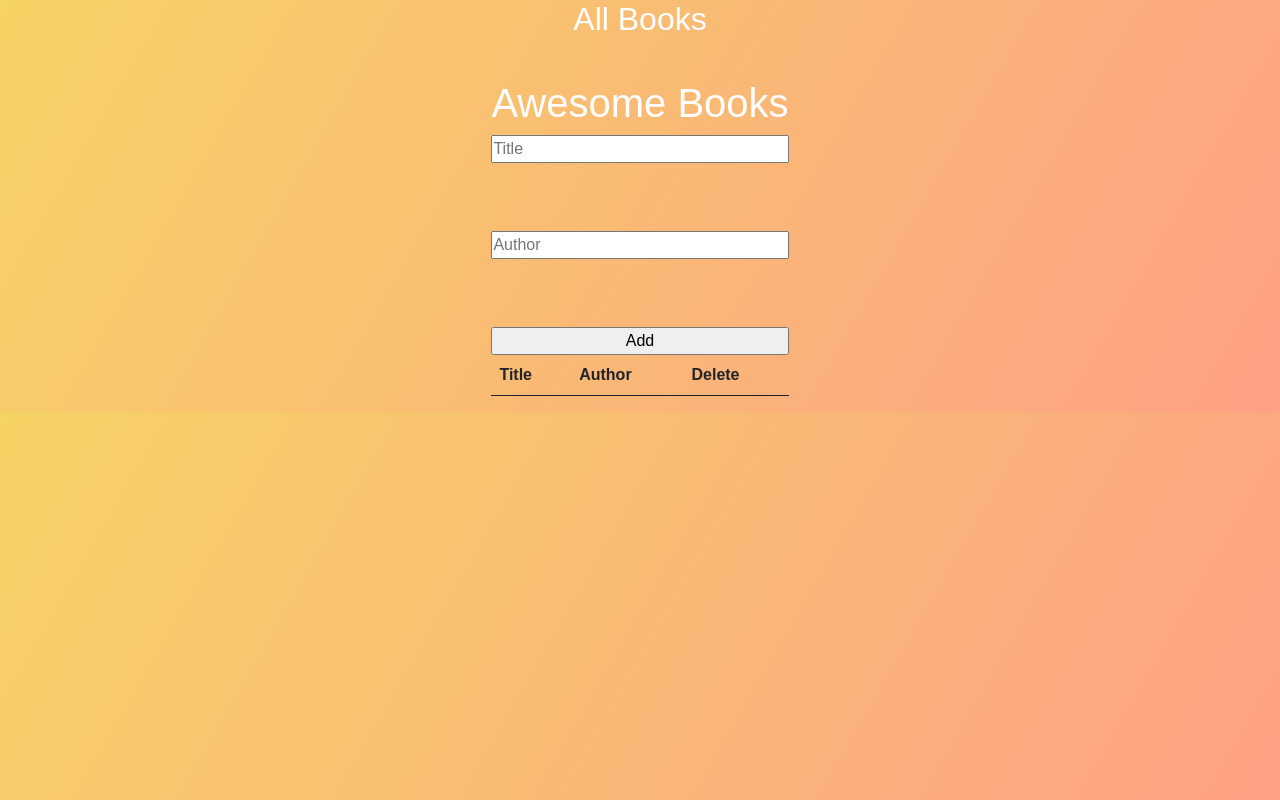
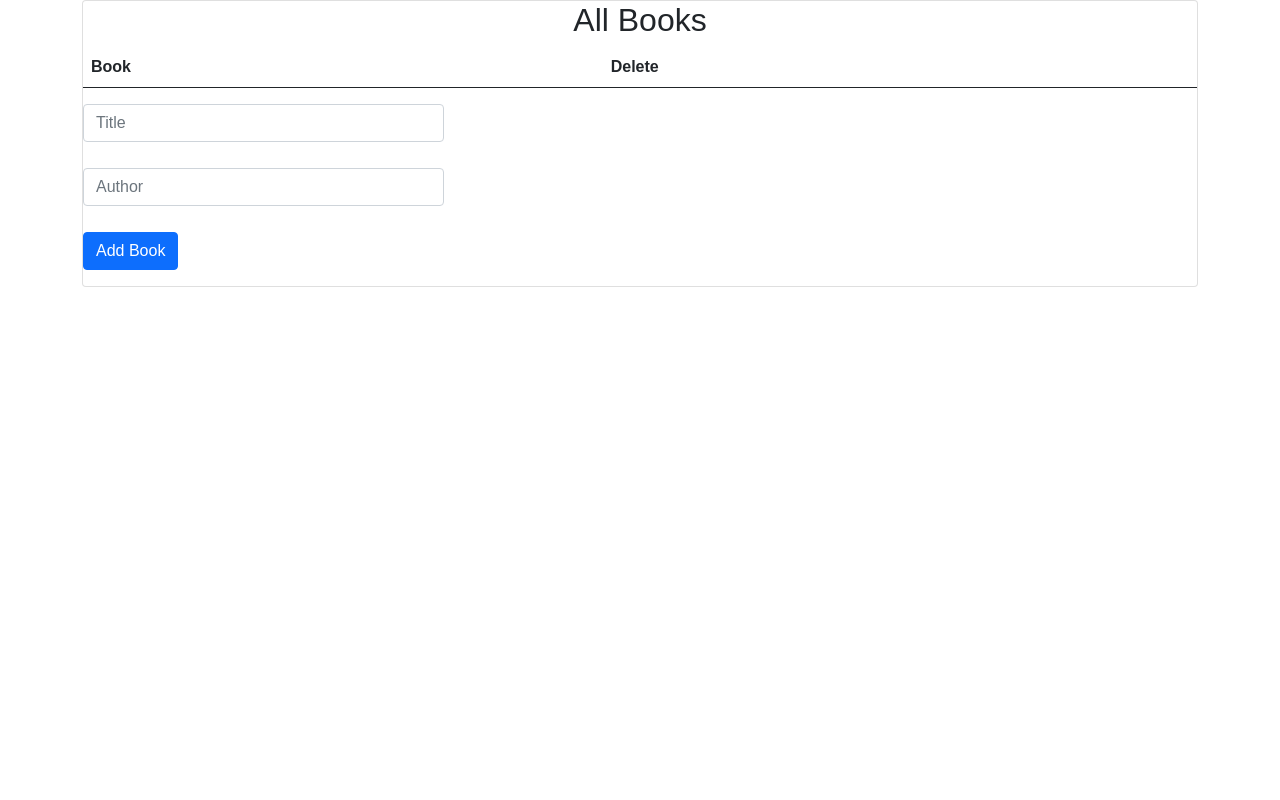
Before and after one commit to TekyRey/Awesome-Books, a plain HTML site: page index.html in a window 1280 px wide. Drawn offline with nearby package versions, Linux system fonts and the light colour scheme.

Commit message:
add styling

```diff
--- a/index.html
+++ b/index.html
@@ -11,36 +11,42 @@
 </head>
 
     <main>
-        <section class="container">
-        <h1 class="pageTitle">All Books</h1>
-        <div id="books-list">
+        <div class="container-lg ">
+            <div class="card">
+        <h1 class="pageTitle text-center">All Books</h1>
 
-        </div>
-
-        <hr class="hr">
-
-        <div class="formSection">
-            <h1>Awesome Books</h1>
-            <form id=book-form>
-                <input type="text" placeholder="Title" id="title"  class="bookname">
-                <br><br>
-                <input type="text" placeholder="Author" id="author" class="authorname">
-                <br><br>
-                <input type="submit" value="Add" id="submit" class="submitbtn">
-            </form>
-            <table class="table">
+                <table class="table table-stripped table-hover">
                 <thead>
                     <tr>
-                        <th scope="col">Title</th>
-                        <th scope="col">Author</th>
+                        <th scope="col">Book</th>
                         <th scope="col">Delete</th>
                     </tr>
                 <tbody id="book-list">
 
                 </tbody>
             </table>
-       </div>
-    </section>
+<div class="formSection">
+
+            <form class="row g-3 " id="book-form">
+
+  <div class="col-sm-4">
+    <label for="title" class="visually-hidden">Title</label>
+    <input type="text" class="form-control" id="title" placeholder="Title" required>
+  </div>
+  <div class="col-sm-4">
+    <label for="author" class="visually-hidden">Author</label>
+    <input type="text" class="form-control" id="author" placeholder="Author" required>
+  </div>
+  <div class="">
+    <button type="submit" id="submit" class="btn btn-primary mb-3">Add Book</button>
+  </div>
+</form>
+</div>
+
+
+            </div>
+        </div>
+
 
     </main>
     <!-- <script src="./scripts/index.js"></script> -->
--- a/scripts/class.js
+++ b/scripts/class.js
@@ -1,16 +1,16 @@
-const bookForm = document.querySelector("#book-form");
-const bookTitle = document.querySelector("#title");
-const bookAuthor = document.querySelector("#author");
-const booksList = document.querySelector("#book-list");
+const bookForm = document.querySelector('#book-form');
+const bookTitle = document.querySelector('#title');
+const bookAuthor = document.querySelector('#author');
+const booksList = document.querySelector('#book-list');
 
 //create a class book with add remove add display methods
   class Store {
     static getBooks() {
       let books;
-      if (localStorage.getItem("books") === null) {
+      if (localStorage.getItem('books') === null) {
         books = [];
       } else {
-        books = JSON.parse(localStorage.getItem("books"));
+        books = JSON.parse(localStorage.getItem('books'));
       }
 
       return books;
@@ -19,7 +19,7 @@ const booksList = document.querySelector("#book-list");
     static addBook(book) {
       const books = Store.getBooks();
       books.push(book);
-      localStorage.setItem("books", JSON.stringify(books));
+      localStorage.setItem('books', JSON.stringify(books));
     }
 
     static removeBook(title) {
@@ -33,6 +33,7 @@ const booksList = document.querySelector("#book-list");
 
       localStorage.setItem("books", JSON.stringify(books));
     }
+
   }
 
 
@@ -43,15 +44,14 @@ class Book {
   }
   add() {
     const bookObj = { allbook: [] };
-    if (JSON.parse(localStorage.getItem("books")) == null) {
+    if (JSON.parse(localStorage.getItem('books')) == null) {
       localStorage.setItem("books", JSON.stringify(bookObj));
     }
 
-    const obj = JSON.parse(localStorage.getItem("books"));
+    const obj = JSON.parse(localStorage.getItem('books'));
     //set obj to empty
     obj.allbook = [];
     //push new book to obj
-
 
     if (this.title.value !== "" && this.author.value !== "") {
       obj.allbook.push({
@@ -59,7 +59,7 @@ class Book {
         author: this.author,
       });
     }
-    localStorage.setItem("books", JSON.stringify(obj));
+    localStorage.setItem('books', JSON.stringify(obj));
   }
   static removeBook(title) {
     const books = Store.getBooks();
@@ -76,10 +76,9 @@ class Book {
     const obj = JSON.parse(localStorage.getItem("books"));
     obj.allbook.forEach((item, index) => {
       booksList.innerHTML += `
-            <td>${item.title}</td>
-        <td>${item.author}</td>
+            <td>${'"'}${item.title}${'"'}${" "}${"By"}${" "}${item.author}</td>
         <td><a href="#" class="btn btn-danger btn-sm delete">Remove</a></td>
-            <hr>`;
+            `;
     });
   }
 
@@ -88,38 +87,27 @@ class Book {
       el.parentElement.parentElement.remove();
     }
   }
+
 }
 //add event listener to the form
-bookForm.addEventListener("submit", (e) => {
+bookForm.addEventListener('submit', (e) => {
     e.preventDefault();
     const newBook = new Book(bookTitle.value, bookAuthor.value);
+    if(bookTitle.value !== "" && bookAuthor.value !== "") {
     newBook.add();
     author.value = ""
     title.value = ""
     newBook.display();
     }
-);
+    else {
+        alert("Please fill in the fields", "danger");
+    }
+});
 
-  document.querySelector("#book-list").addEventListener("click", (e) => {
+  document.querySelector("#book-list").addEventListener('click', (e) => {
     Book.deleteBook(e.target);
 
     Store.removeBook(e.target.parentElement.previousElementSibling.textContent);
   });
 //add event listener to the remove button
-const removeBtn = document.querySelectorAll(".remove-btn");
-
-
-//add event listener to the display button
-// const displayBtn = document.querySelector("#display-btn");
-// displayBtn.addEventListener("click", () => {
-//     const obj = JSON.parse(localStorage.getItem("books"));
-//     obj.allbook.forEach((item, index) => {
-//         booksList.innerHTML += `
-//         <p>${item.title}</p>
-//         <p>${item.author}</p>
-//         <button type="button" class="remove-btn" id="${index}">Remove</button>
-//         <hr>`;
-//     });
-// }
-// );
-//add event listener to the clear button
+const removeBtn = document.querySelectorAll('.remove-btn');
--- a/style.css
+++ b/style.css
@@ -5,8 +5,8 @@
 }
 
 body {
-    background-image: linear-gradient(120deg,#f6d365 ,#fda085);
-    color: #fff;
+    /* background-image: linear-gradient(120deg,#f6d365 ,#fda085);
+    color: #fff; */
     font-family: "poppins",sans-serif;
 }
 
```
Lines whose indentation alone changed are shown as unchanged.
